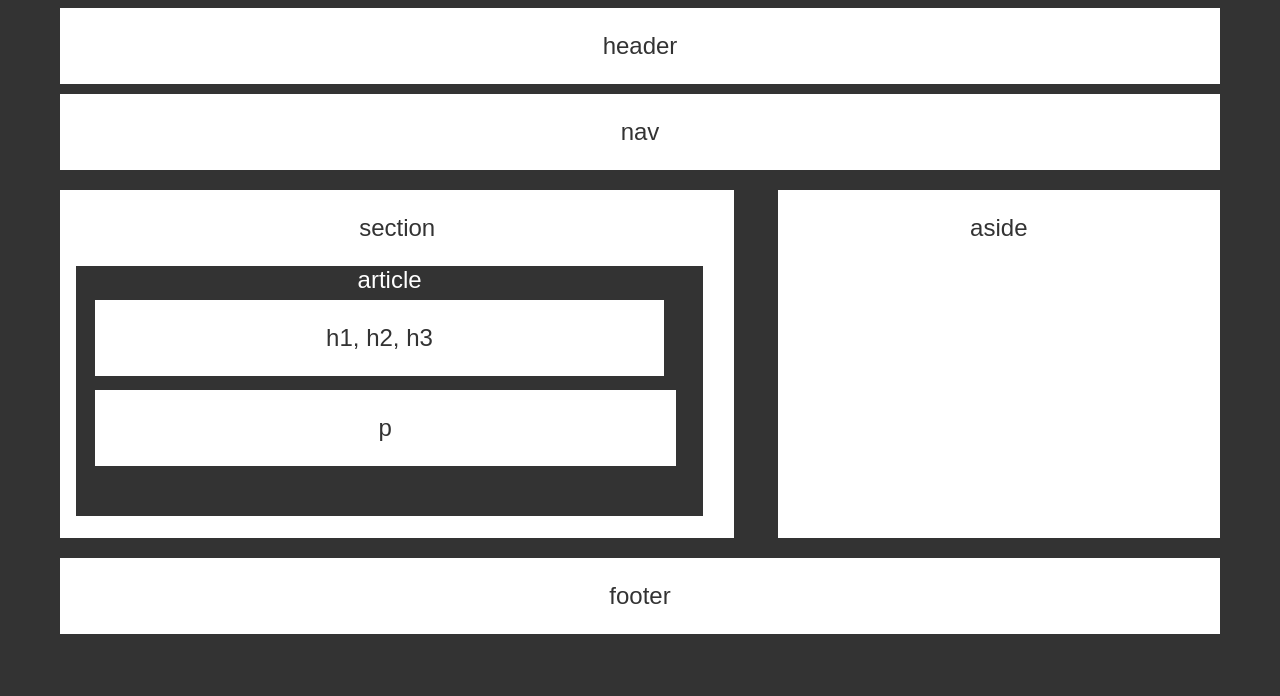
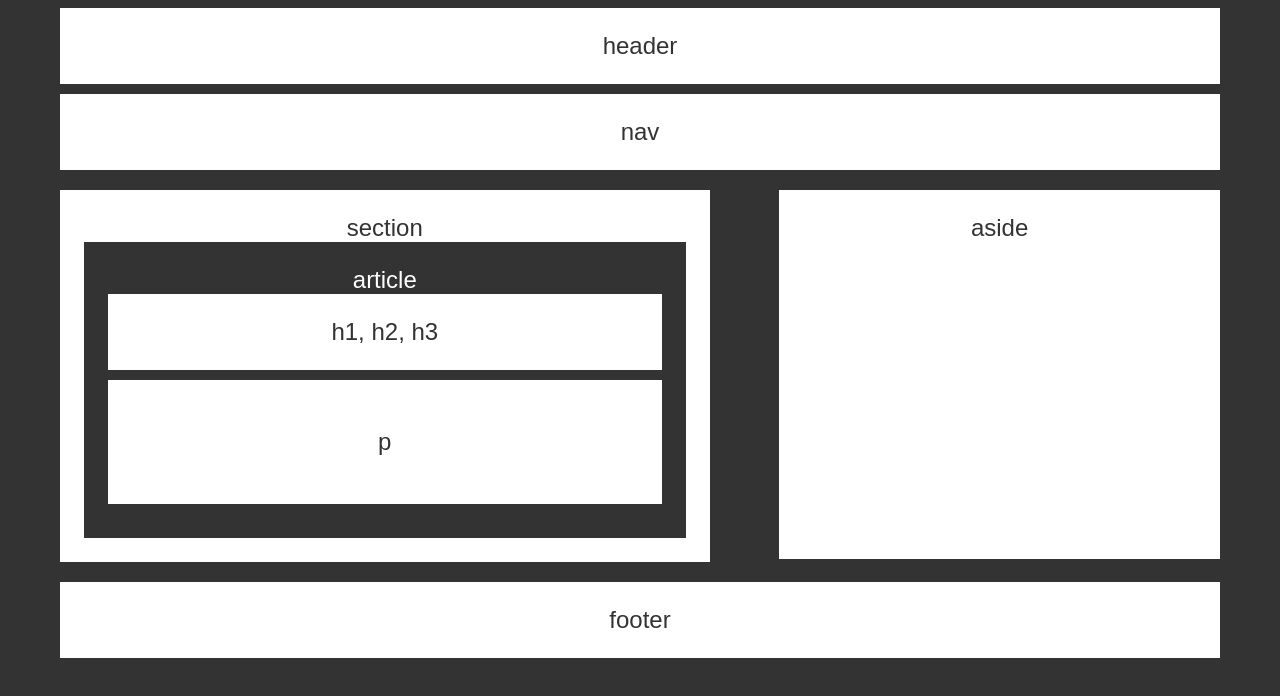
Before and after one commit to Griffal21/HW-Wireframe, a plain HTML site: page index.html in a window 1280 px wide. Drawn offline with Linux system fonts and the light colour scheme.

Commit message:
second attempt

```diff
--- a/index.html
+++ b/index.html
@@ -1,5 +1,6 @@
 <!DOCTYPE html>
 <html lang="en">
+
 <head>
   <meta charset="UTF-8">
   <meta name="viewport" content="width=device-width, initial-scale=1.0">
@@ -15,20 +16,31 @@
   <!-- This is the nav box -->
   <section id="nav">nav</section>
 
+<section class="container">
   <!-- This is the section section -->
-  <section id="section">section</section>
+  <section id="section">section
+
+    <!-- This is the article section -->
+    <section id="article">article
+
+      <!-- This is the header box of the article -->
+      <header id="arthead">h1, h2, h3</header>
+
+      <!-- This is the paragraph box of the article -->
+      <sectoin id="para"><p>p</p></sectoin>
+
+    </section>
+
+  </section>
+
+  <!-- This is a blank box that can act as a flexable margin between section and aside -->
+
+  <sectoin id="marg"></sectoin>
 
   <!-- This is the aside -->
   <section id="aside">aside</section>
 
-  <!-- This is the article section -->
-  <section id="article">article</section>
-
-  <!-- This is the header box of the article -->
-  <section id="arthead">h1, h2, h3</section>
-
-  <!-- This is the paragraph box of the article -->
-  <sectoin id="para"><p>p</p></sectoin>
+</section>
 
   <!-- This is the footer -->
   <footer>footer</footer>
@@ -36,4 +48,5 @@
   <!-- I'm new to HTML and CSS so my choice of code is consistant with the floating program and the positioning program with class -->
 
 </body>
+
 </html>
--- a/style.css
+++ b/style.css
@@ -1,3 +1,8 @@
+*{
+  box-sizing: border-box
+}
+
+
 body {
   background: #333;
   font-size: 24px;
@@ -20,21 +25,35 @@ header, #nav, #section, #aside, #arthead, #para, footer{
   margin-bottom: 20px;
 }
 
+.container {
+  padding:0;
+  margin: 0;
+  width: 100%
+
+}
+
 #section {
   float: left;
-  width: 54%;
-  height: 300px;
+  width: 56%;
   margin-bottom: 20px;
 }
 
+#marg {
+  float: left;
+  width: 6%;
+  /*height: 369px;*/
+  margin-bottom: 20px;
+  background-color: #333;
+}
+
 #aside {
-  float: right;
-  width: 34%;
-  height: 300px;
+  float: left;
+  width: 38%;
+  height: 369px;
   margin-bottom: 20px;
 }
 
-#article {
+/* #article {
   clear: both;
   position: absolute;
   left: 76px;
@@ -61,7 +80,28 @@ header, #nav, #section, #aside, #arthead, #para, footer{
   width: 45.36%;
   padding: 0px;
 }
+This is my old positioning code.  The boxes would go where I wanted them but they wouldn't move with the page.  I'm going to try something new to get the positioning to happen.  I previously had each of the boxes as individual items instead of having them in each other's containers.*/
+/* float left, top margin, left margin... (notes to myself to remember things to try) */
+/* else use chrome developer tools to see how the box is positioning */
 
-footer {
-  clear:both;
+#article {
+  float: left;
+  background: #333;
+  color: #fff;
+  width: 100%;
+  padding: 24px;
 }
+
+#arthead {
+  float: left;
+  width: 100%;
+}
+
+#para {
+  float: left;
+  width: 100%;
+}
+
+footer{
+ clear: both;
+}
```
Also changed, not shown: 1 other file.
